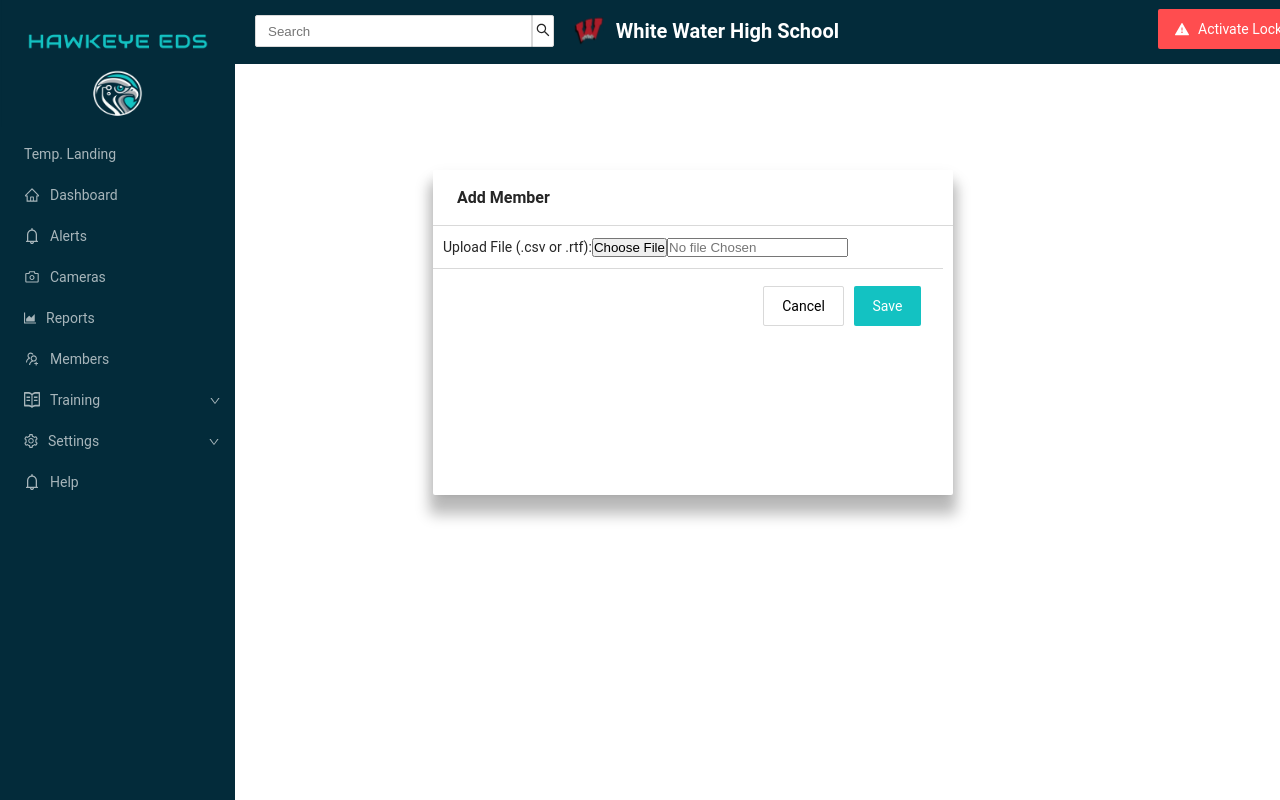
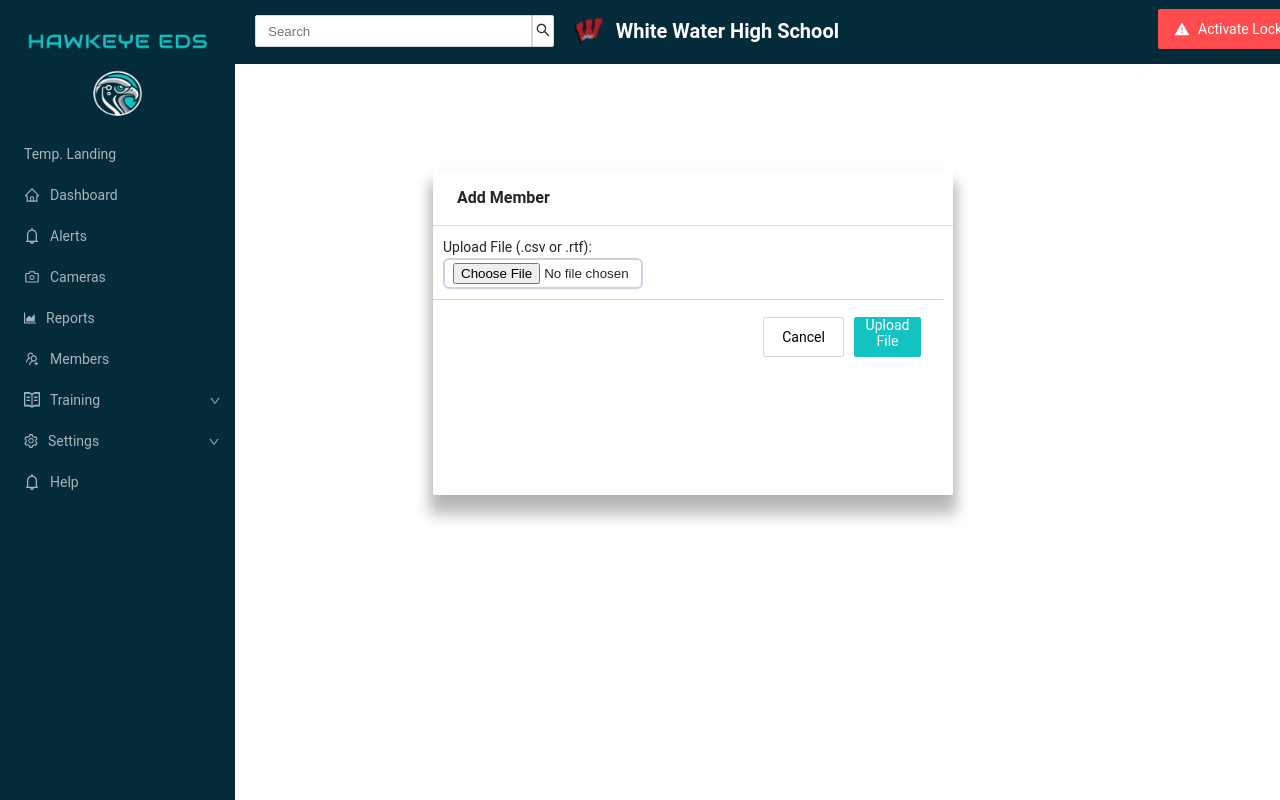
Before and after one commit to Svmorgan5/Hawkeye, a React (Vite) app: page /memberlist in a window 1280 px wide. Built offline with nearby package versions, Linux system fonts and the light colour scheme; the HTML template or start-up script is replaced by a standard one.

Commit message:
file upload funcionality add to fron end and complete. Formatting and styling needs works - but it works.

```diff
--- a/src/components/Members/AddMember/AddMembers.css
+++ b/src/components/Members/AddMember/AddMembers.css
@@ -163,6 +163,36 @@ color: #FFFFFF;
 
 
 }
+.upload-button{
+    /* Button */
+
+/* Auto layout */
+display: flex;
+flex-direction: column;
+align-items: center;
+vertical-align: center;
+
+border:none;
+
+width: 67px;
+height: 40px;
+margin-top:7px;
+background: #13C2C2;
+border-radius: 2px;
+
+/* Button */
+
+/* Regular/16px | 24px */
+font-family: 'Roboto';
+font-style: normal;
+font-weight: 400;
+font-size: 14px;
+
+color: #FFFFFF;
+
+
+
+}
 .cancel-button{
     /* Button */
 
--- a/src/components/Members/Member/Members.tsx
+++ b/src/components/Members/Member/Members.tsx
@@ -199,6 +199,7 @@ const Members = () => {
       </table>
 
 
+
     </div>
   );
 };
--- a/src/components/Members/MemberList/MemberList.css
+++ b/src/components/Members/MemberList/MemberList.css
@@ -0,0 +1,314 @@
+.body{
+    background: gray;
+    height:800px;
+    width:1400px;
+
+}
+.new-member-form{
+
+
+    /* Modal / Basic */
+
+/* Auto layout */
+display: flex;
+flex-direction: column;
+align-items: flex-start;
+padding: 0px;
+
+position: absolute;
+width: 520px;
+height: 325px;
+left: calc(45% - 520px/2 + 117px);
+top: 170px;
+
+/* Gray / gray-1 */
+background: #FFFFFF;
+/* Elevation */
+box-shadow: 0px 16px 13.3px 4px rgba(0, 0, 0, 0.25), 0px 6px 16px rgba(0, 0, 0, 0.08), 0px 3px 6px -4px rgba(0, 0, 0, 0.12);
+border-radius: 2px;
+
+}
+.form-footer{
+    box-sizing: border-box;
+
+/* Auto layout */
+display: flex;
+flex-direction: row;
+justify-content: right;
+padding: 10px 22px;
+padding-bottom: -15px;
+gap: 10px;
+
+width: 510px;
+height: 5px;
+
+/* Gray / gray-5
+
+Border
+*/
+border-top: 1px solid #D9D9D9;
+
+}
+.form-header{
+
+    /* Head */
+
+box-sizing: border-box;
+
+/* Auto layout */
+display: flex;
+flex-direction: row;
+align-items: center;
+padding: 16px 24px;
+gap: 10px;
+
+width: 520px;
+height: 56px;
+
+/* Gray / gray-5
+
+Border
+*/
+border-bottom: 1px solid #D9D9D9;
+
+
+
+}
+.header-text{
+    /* Edit Member */
+
+width: 448px;
+height: 24px;
+
+/* Semibold/16px | 24px */
+font-family: 'Roboto';
+font-style: normal;
+font-weight: 600;
+font-size: 16px;
+line-height: 24px;
+/* identical to box height, or 150% */
+
+/* Gray / gray-9 */
+color: #262626;
+
+
+/* Inside auto layout */
+flex: none;
+order: 0;
+flex-grow: 1;
+
+}
+.div-body{
+    /* First Name : */
+
+
+
+/* Regular/14px | 22px */
+font-family: 'Roboto';
+font-style: normal;
+font-weight: 400;
+font-size: 14px;
+line-height: 22px;
+/* identical to box height, or 157% */
+padding:10px;
+
+/* Gray / gray-9 */
+color: #262626;
+
+
+/* Inside auto layout */
+
+
+}
+.label-wrapper{
+    width:800px;
+    display:flex;
+    align-items: space-between;
+    gap:60px;
+    padding-top:3px;
+}
+.bottom-label{
+    padding-bottom:10px;
+}
+.save-button{
+    /* Button */
+
+/* Auto layout */
+display: flex;
+flex-direction: column;
+align-items: center;
+vertical-align: center;
+
+border:none;
+
+width: 67px;
+height: 40px;
+margin-top:7px;
+background: #13C2C2;
+border-radius: 2px;
+
+/* Button */
+
+/* Regular/16px | 24px */
+font-family: 'Roboto';
+font-style: normal;
+font-weight: 400;
+font-size: 14px;
+
+/* identical to box height, or 150% */
+
+/* Gray / gray-1 */
+color: #FFFFFF;
+
+
+
+}
+.upload-button{
+    /* Button */
+
+/* Auto layout */
+display: flex;
+flex-direction: column;
+align-items: center;
+vertical-align: center;
+
+border:none;
+
+width: 67px;
+height: 40px;
+margin-top:7px;
+background: #13C2C2;
+border-radius: 2px;
+
+/* Button */
+
+/* Regular/16px | 24px */
+font-family: 'Roboto';
+font-style: normal;
+font-weight: 400;
+font-size: 14px;
+
+color: #FFFFFF;
+
+
+
+}
+.cancel-button{
+    /* Button */
+
+box-sizing: border-box;
+margin-top:7px;
+/* Auto layout */
+display: flex;
+flex-direction: column;
+align-items: center;
+padding: 8px 16px;
+gap: 8px;
+
+width: 81px;
+height: 40px;
+
+/* Gray / gray-1 */
+background: #FFFFFF;
+/* Gray / gray-5
+
+Border
+*/
+border: 1px solid #D9D9D9;
+border-radius: 2px;
+/* Regular/16px | 24px */
+font-family: 'Roboto';
+font-style: normal;
+font-weight: 400;
+font-size: 14px;
+
+/* identical to box height, or 150% */
+
+/* Gray / gray-1 */
+
+
+}
+.cancel-button:hover{
+    background-color: rgb(86, 88, 88);
+    color: #FFFFFF;
+}
+.save-button:hover{
+    background-color:#094646;
+    color: #FFFFFF;
+}
+.body-text{
+    /* Option */
+box-sizing: border-box;
+/* Auto layout */
+display: flex;
+flex-direction: row;
+justify-content: flex-end;
+align-items: center;
+padding: 12px 12px 12px 16px;
+gap: 10px;
+width: 285px;
+height: 31px;
+/* Neutrals/White */
+background: #FFFFFF;
+/* Neutrals/400 ⦿ */
+border: 2px solid #CBD2E0;
+border-radius: 6px;
+}
+.body-select{
+    /* Option */
+box-sizing: border-box;
+/* Auto layout */
+display: block;
+flex-direction: row;
+justify-content: flex-end;
+align-items: center;
+padding-left: 8px;
+color:  #64676d;
+width: 285px;
+height: 30px;
+/* Neutrals/White */
+background: #FFFFFF;
+/* Neutrals/400 ⦿ */
+border: 2px solid #CBD2E0;
+border-radius: 6px;
+font-weight: 400;
+}
+
+
+
+
+/*temp styling */
+.email-box{
+ margin-left:-21px;
+}
+.role-box{
+margin-left:40px;
+}
+.group-box{
+margin-left:29px;
+}
+.file{
+
+
+    /* Choose File Field */
+
+
+
+/* Auto layout */
+display: flex;
+flex-direction: row;
+align-items: center;
+justify-content:center;
+padding: 3px 8px;
+gap: 3px;
+
+width: 200px;
+height: 31px;
+
+background: #FFFFFF;
+border: 2px solid #CBD2E0;
+border-radius: 6px;
+
+
+
+}
--- a/src/components/Members/MemberList/MemberList.tsx
+++ b/src/components/Members/MemberList/MemberList.tsx
@@ -1,19 +1,47 @@
 
+import './MemberList.css'
 
-
-
-
+import { useState } from 'react'
+import axios from 'axios'
 
 
 const MemberList = () => {
 
 
+const [file,setFile] = useState<File|null>(null)
+  const handleFileChange = (e:React.ChangeEvent<HTMLInputElement>) =>{
+    if(e.target.files){
+        setFile(e.target.files[0])
+    }
+  }
+
+const handleUpload = async () => {
+    if(file){
+        console.log('Uploading file...');
+
+        const formData =new FormData();
+        formData.append('file',file);
+
+        try{
+            const response = await fetch('http://localhost:5000/members/upload',{
+                method:'POST',
+                body:formData,
 
 
- const handleSubmit = async (e: React.FormEvent) => {
-    e.preventDefault();
- }
 
+        });
+    console.log(response)
+    const data = await response.json();  // parse JSON body
+console.log('Upload response:', data);
+alert('New Members Succefully Added File!')
+        // const data = await result.json();
+        // console.log(data);
+    } catch(error){
+        console.log(error);
+        alert('Unable To Upload Files.')
+    }
+    }
+}
 
 
   return (
@@ -21,13 +49,13 @@ const MemberList = () => {
 
 
 
-        <form className='new-member-form' onSubmit={handleSubmit}>
+        <form className='new-member-form' >
 
             <label className='form-header' ><div className='header-text'>Add Member</div></label>
             <div className='div-body'>
                 Upload File (.csv or .rtf):
-                <input type='button' value='Choose File'></input>
-                <input type='text' placeholder="No file Chosen"></input>
+                <input type='file' className='file' onChange={handleFileChange}></input>
+
             </div>
 
             <div className='form-footer'>
@@ -35,14 +63,13 @@ const MemberList = () => {
                 <input
                     type="button"
                     className='cancel-button'
-                    value="Cancel">
-                    </input>
+                    value="Cancel" />
+
                 </a>
-                <input
-                    type="submit"
-                    className='save-button'
-                    value="Save">
-                    </input>
+
+                <button
+                    className='upload-button'
+                    onClick={handleUpload}>Upload File</button>
 
             </div>
 
```
